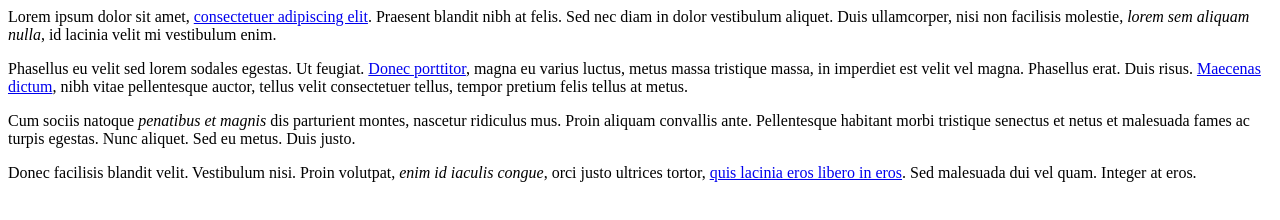
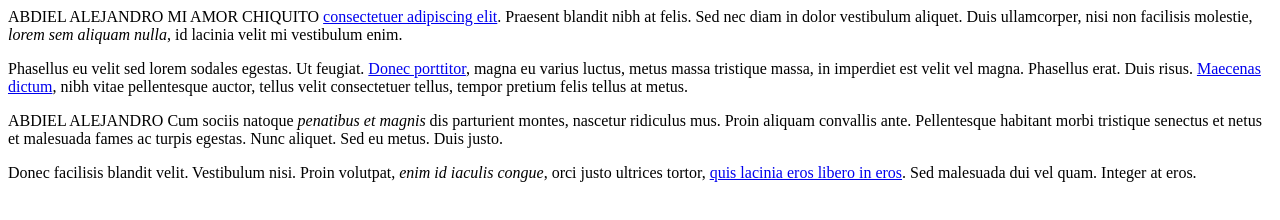
Before and after one commit to czuniga27/abdielalejandro, a plain HTML site: page index.html in a window 1280 px wide. Drawn offline with Linux system fonts and the light colour scheme.

Commit message:
Modificando por segunda ocasion la pagina de abdiel

```diff
--- a/index.html
+++ b/index.html
@@ -31,14 +31,14 @@
 <body>
 
 <div id="primero">
-<p>Lorem ipsum dolor sit amet, <a href="#">consectetuer adipiscing elit</a>. Praesent blandit nibh at felis. Sed nec diam in dolor vestibulum aliquet. Duis ullamcorper, nisi non facilisis molestie, <em>lorem sem aliquam nulla</em>, id lacinia velit mi vestibulum enim.</p>
+<p>ABDIEL ALEJANDRO MI AMOR CHIQUITO <a href="#">consectetuer adipiscing elit</a>. Praesent blandit nibh at felis. Sed nec diam in dolor vestibulum aliquet. Duis ullamcorper, nisi non facilisis molestie, <em>lorem sem aliquam nulla</em>, id lacinia velit mi vestibulum enim.</p>
 
 </div>
 
 <div class="normal">
 <p>Phasellus eu velit sed lorem sodales egestas. Ut feugiat. <span><a href="#">Donec porttitor</a>, magna eu varius luctus,</span> metus massa tristique massa, in imperdiet est velit vel magna. Phasellus erat. Duis risus. <a href="#">Maecenas dictum</a>, nibh vitae pellentesque auctor, tellus velit consectetuer tellus, tempor pretium felis tellus at metus.</p>
 
-<p>Cum sociis natoque <em class="especial">penatibus et magnis</em> dis parturient montes, nascetur ridiculus mus. Proin aliquam convallis ante. Pellentesque habitant morbi tristique senectus et netus et malesuada fames ac turpis egestas. Nunc aliquet. Sed eu metus. Duis justo.</p>
+<p>ABDIEL ALEJANDRO Cum sociis natoque <em class="especial">penatibus et magnis</em> dis parturient montes, nascetur ridiculus mus. Proin aliquam convallis ante. Pellentesque habitant morbi tristique senectus et netus et malesuada fames ac turpis egestas. Nunc aliquet. Sed eu metus. Duis justo.</p>
 
 <p>Donec facilisis blandit velit. Vestibulum nisi. Proin volutpat, <em class="especial">enim id iaculis congue</em>, orci justo ultrices tortor, <a href="#">quis lacinia eros libero in eros</a>. Sed malesuada dui vel quam. Integer at eros.</p>
 </div>
```
